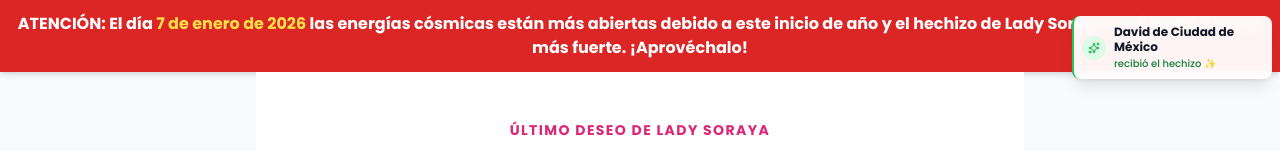
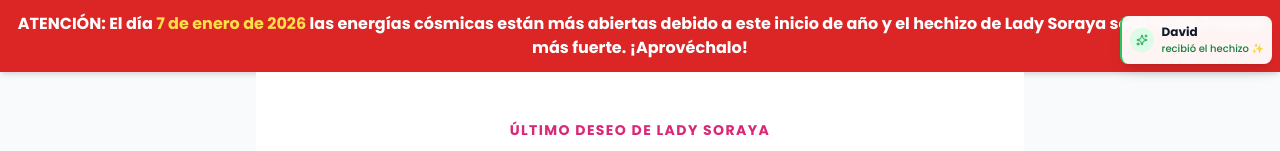
Before and after one commit to Patrickog1992/OFERTAESPANHOL, a React (Vite) app: page / in a window 1280 px wide. Shown: the top 151 px of the page. Built offline with nearby package versions, Linux system fonts and the light colour scheme.

Commit message:
feat: Remove city from social proof popup
Removes the city display from the social proof popup as it is no longer relevant to the user experience and simplifies the displayed information.

```diff
--- a/components/SocialProofPopup.tsx
+++ b/components/SocialProofPopup.tsx
@@ -8,21 +8,14 @@ const names = [
   "Carmen", "Rosa", "Jorge", "Mónica", "Ricardo"
 ];
 
-const cities = [
-  "Ciudad de México", "Guadalajara", "Monterrey", "Puebla", "Tijuana",
-  "León", "Ciudad Juárez", "Zapopan", "Mérida", "San Luis Potosí",
-  "Querétaro", "Toluca", "Cancún", "Acapulco", "Chihuahua"
-];
-
 const SocialProofPopup: React.FC = () => {
   const [visible, setVisible] = useState(false);
-  const [data, setData] = useState({ name: '', city: '' });
+  const [data, setData] = useState({ name: '' });
 
   useEffect(() => {
     const show = () => {
       const name = names[Math.floor(Math.random() * names.length)];
-      const city = cities[Math.floor(Math.random() * cities.length)];
-      setData({ name, city });
+      setData({ name });
       setVisible(true);
 
       // Hide after 5 seconds
@@ -62,7 +55,7 @@ const SocialProofPopup: React.FC = () => {
         </div>
         <div>
           <p className="text-xs font-bold text-gray-900 leading-tight">
-            {data.name} de {data.city}
+            {data.name}
           </p>
           <p className="text-[10px] text-green-700 font-medium mt-0.5">
             recibió el hechizo ✨
```
